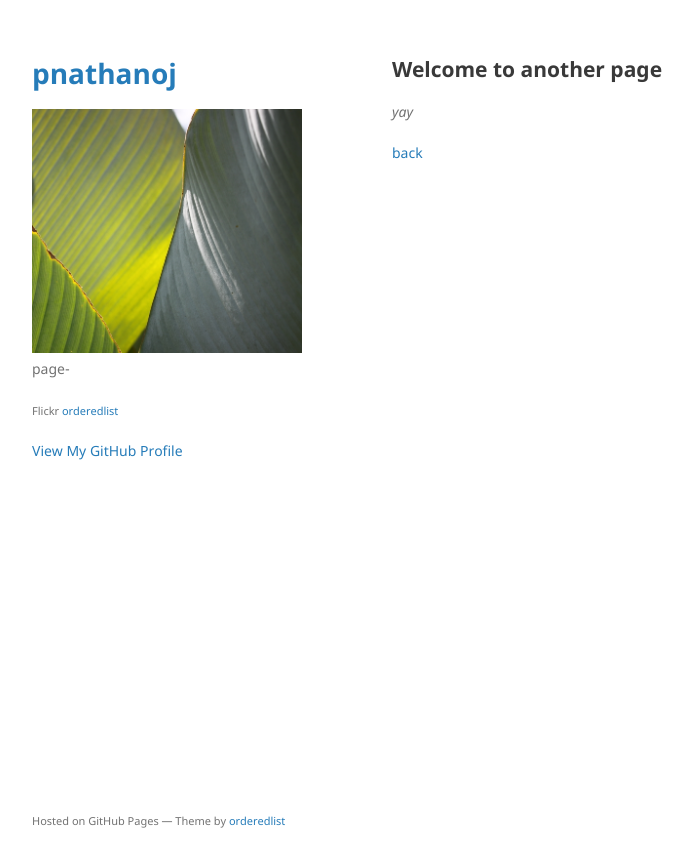
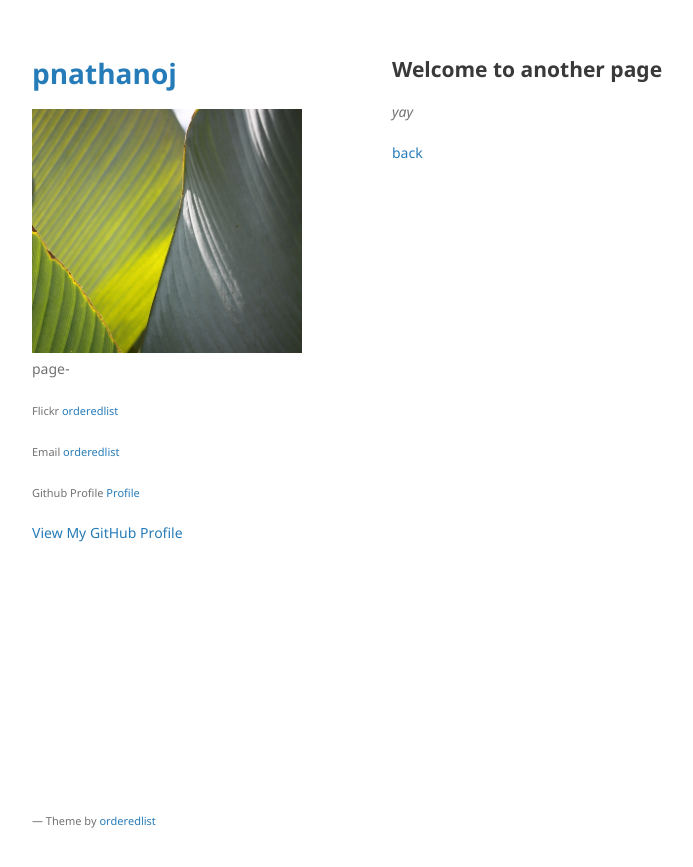
Before and after one commit to pnathanoj/pnathanoj.github.io, a Jekyll site: the page built from another-page.md, in a window 1280 px wide. Shown: the top 867 px of the page, without its empty margins (178-871 px from the left). Built offline with Jekyll 4.4.1, drawn with Linux system fonts in a browser that asks for light colours; our own code applies the rules of GitHub Pages for plain Markdown files.

Commit message:
Update default.html

```diff
--- a/_layouts/default.html
+++ b/_layouts/default.html
@@ -27,6 +27,8 @@
         {% endif %}
 
         <p><small>Flickr <a href="https://github.com/orderedlist">orderedlist</a></small></p>
+        <p><small>Email <a href="https://github.com/orderedlist">orderedlist</a></small></p>
+        <p><small>Github Profile <a href="{{ site.github.owner_url }}">Profile</a></small></p>
 
         {% if site.github.is_user_page %}
         <p class="view"><a href="{{ site.github.owner_url }}">View My GitHub Profile</a></p>
@@ -49,7 +51,7 @@
         {% if site.github.is_project_page %}
         <p>This project is maintained by <a href="{{ site.github.owner_url }}">{{ site.github.owner_name }}</a></p>
         {% endif %}
-        <p><small>Hosted on GitHub Pages &mdash; Theme by <a href="https://github.com/orderedlist">orderedlist</a></small></p>
+        <p><small>&mdash; Theme by <a href="https://github.com/orderedlist">orderedlist</a></small></p>
       </footer>
     </div>
     <script src="{{ "/assets/js/scale.fix.js" | relative_url }}"></script>
```
